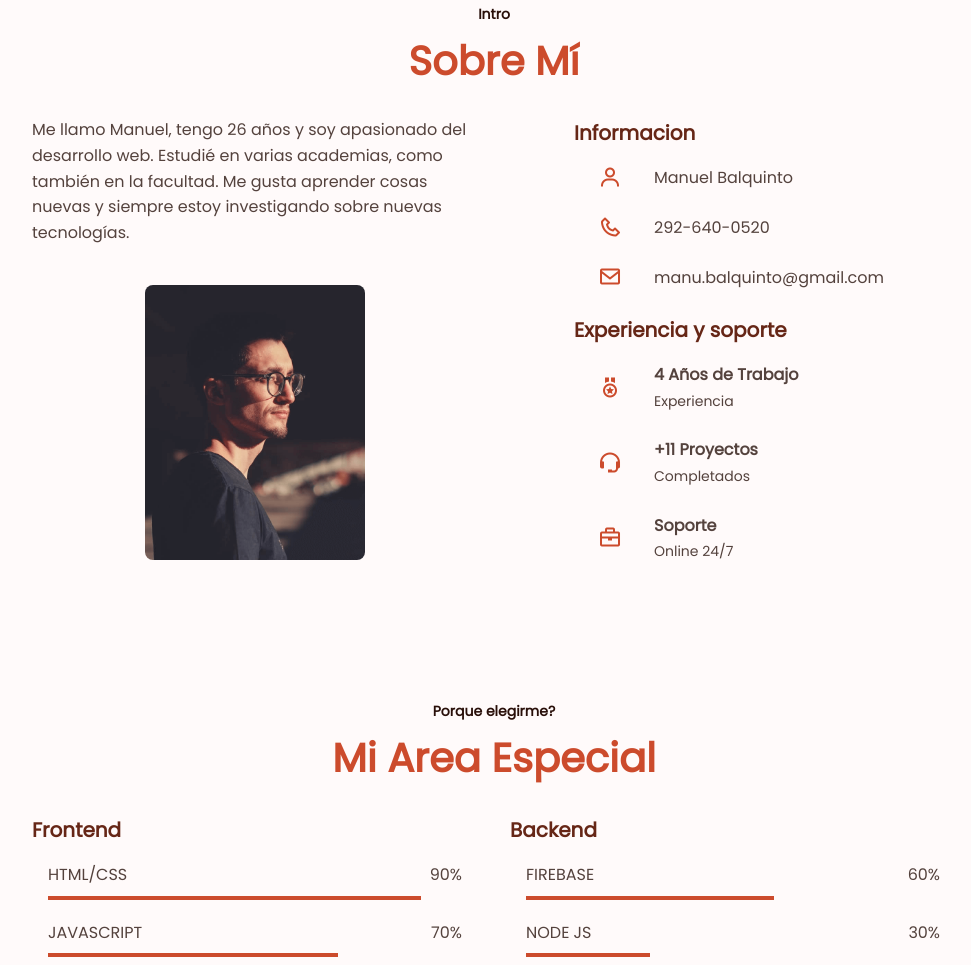
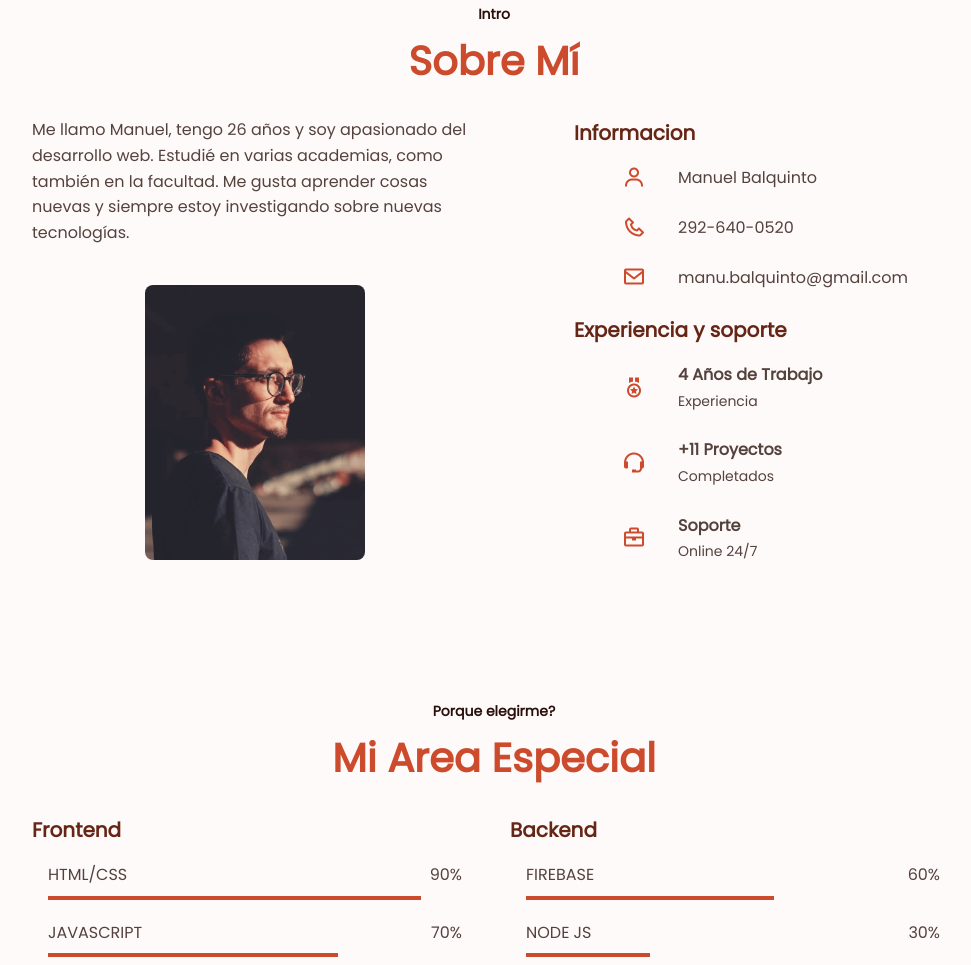
Before and after one commit to manu0701/MobileFirstPorfolio, a plain HTML site: page index.html in a window 1280 px wide. Shown: the part 845-1810 px from the top of the page, without its empty margins (308-1279 px from the left). Drawn offline with nearby package versions, Linux system fonts and the light colour scheme.

Commit message:
Remove padding left aboutme

```diff
--- a/assets/css/style.css
+++ b/assets/css/style.css
@@ -311,7 +311,7 @@ img {
 .about__information-data {
     display: flex;
     align-items: center;
-    padding-left: 1.5rem;
+    padding-left: 3rem;
     margin-bottom: var(--mb-3);
 }
 
@@ -498,7 +498,7 @@ img {
 
 .project {
     background-color: var(--first-color);
-    padding-bottom: 0;
+    /* padding-bottom: 0; */
 }
 
 .project__container {
```
